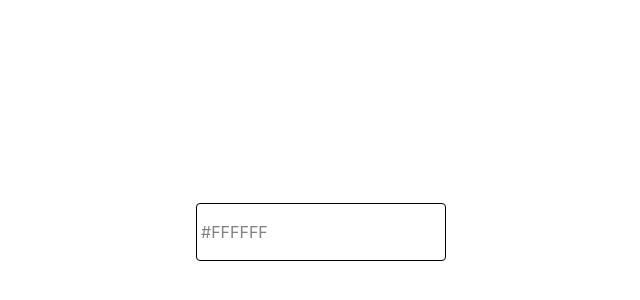
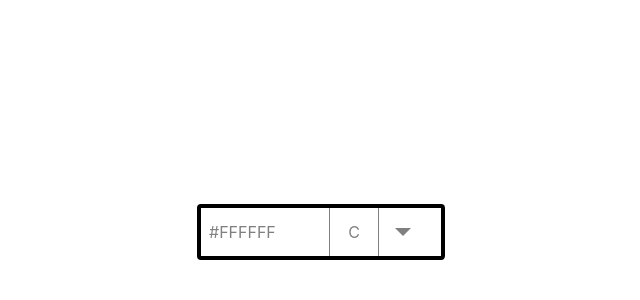
Before and after one commit to AGrigorovich/test-plarium, a React (Create React App) app: page / in a window 1280 px wide. Shown: the part 168-468 px from the top of the page, without its empty margins (319-959 px from the left). Built offline with nearby package versions, Linux system fonts and the light colour scheme.

Commit message:
add components for changed colors

```diff
--- a/src/components/AppBasic/AppBasic.js
+++ b/src/components/AppBasic/AppBasic.js
@@ -2,7 +2,8 @@ import React, { useState } from 'react';
 
 import ColorPicker from '../ColorPicker/ColorPicker';
 
-import { colors } from '../../constants/colors';
+// better way is to import basicColors directly in component, but this one of task requirements
+import { basicColors } from '../../constants/basicColors';
 
 import './AppBasic.css';
 
@@ -12,7 +13,7 @@ const AppBasic = () => {
 		<ColorPicker
 			value={backgroundColor}
 			onChange={changedBackgroundColor}
-			colors={colors}
+			colors={basicColors}
 		/>
 	</div>
 }
--- /dev/null
+++ b/src/components/ChangeColors/ChangeColors.js
@@ -0,0 +1,10 @@
+import React, { useState } from 'react';
+
+import './ChangeColors.css';
+
+const ChangeColors = () => {
+	const [isMenuOpen, changedMenuVisibility] = useState(false);
+	return <div className="color-picker-rows">C</div>
+};
+
+export default ChangeColors;
--- a/src/components/ColorPicker/ColorPicker.css
+++ b/src/components/ColorPicker/ColorPicker.css
@@ -1,10 +1,23 @@
 .color-picker {
     width: 15rem;
     height: 3rem;
-    border: .1rem solid #000000;
+    border: .25rem solid #000000;
     border-radius: .25rem;
     display: flex;
     align-items: center;
-    padding: .25rem;
-    color: grey;
+    color: #808080;
 }
+
+.color-picker .color-identification {
+    width: 7rem;
+    padding: .5rem;
+}
+
+.color-picker .color-picker-rows {
+    width: 3rem;
+    height: 3rem;
+    display: flex;
+    align-items: center;
+    justify-content: center;
+    border-left: 1px solid #808080;
+}
--- a/src/components/ColorPicker/ColorPicker.js
+++ b/src/components/ColorPicker/ColorPicker.js
@@ -1,11 +1,16 @@
 import React from 'react';
 import PropTypes from 'prop-types';
+
+import SelectBasicColors from '../SelectBasicColors/SelectBasicColors';
+import ChangeColors from '../ChangeColors/ChangeColors';
 
 import './ColorPicker.css';
 
 const ColorPicker = ({ value, onChange, colors }) => {
 	return <div className="color-picker">
-		<span>{value}</span>
+		<span className="color-identification">{value}</span>
+		<ChangeColors />
+		<SelectBasicColors />
 	</div>
 };
 
--- /dev/null
+++ b/src/components/SelectBasicColors/SelectBasicColors.css
@@ -0,0 +1,8 @@
+.arrow-down {
+    width: 0;
+    height: 0;
+    border-left: .5rem solid transparent;
+    border-right: .5rem solid transparent;
+    border-top: .5rem solid #808080;
+    cursor: pointer;
+}
--- /dev/null
+++ b/src/components/SelectBasicColors/SelectBasicColors.js
@@ -0,0 +1,17 @@
+import React, { useState } from 'react';
+
+import { clickable } from '../../helpers/makeElementClickable';
+
+import './SelectBasicColors.css';
+
+const SelectBasicColors = () => {
+	const [isSelectOpen, changedSelectVisibility] = useState(false);
+	return <div className="color-picker-rows">
+		<div
+			className="arrow-down"
+			{...clickable(() => changedSelectVisibility(!isSelectOpen))}
+		/>
+	</div>
+};
+
+export default SelectBasicColors;
--- a/src/constants/colors.js
+++ b/src/constants/basicColors.js
@@ -1,4 +1,4 @@
-export const colors = [
+export const basicColors = [
 	{ id: 0, name: 'white', value: '#ffffff' },
 	{ id: 1, name: 'black', value: '#000000' },
 	{ id: 2, name: 'red', value: '#ff0000' },
--- /dev/null
+++ b/src/helpers/makeElementClickable.js
@@ -0,0 +1,6 @@
+export const clickable = onClick => ({
+	onClick,
+	tabIndex: 0,
+	role: 'button',
+	onKeyPress: e => (e.keyCode === 13 || e.charCode === 13) && onClick(),
+});
```
Also changed, not shown: src/components/ChangeColors/ChangeColors.css (added).
